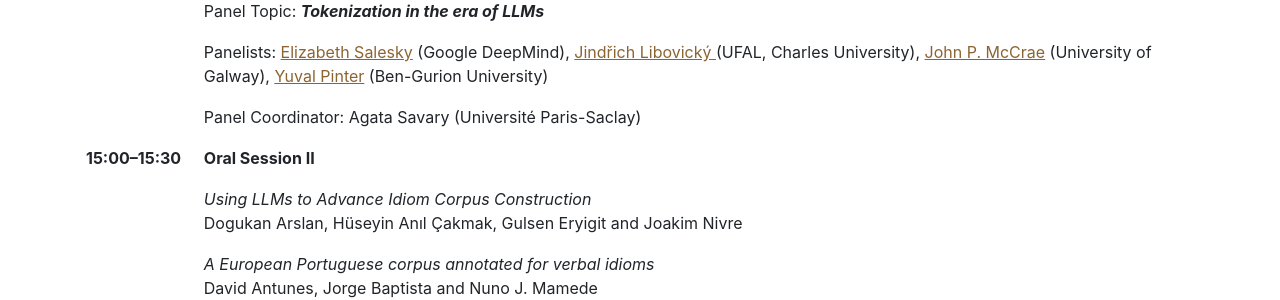
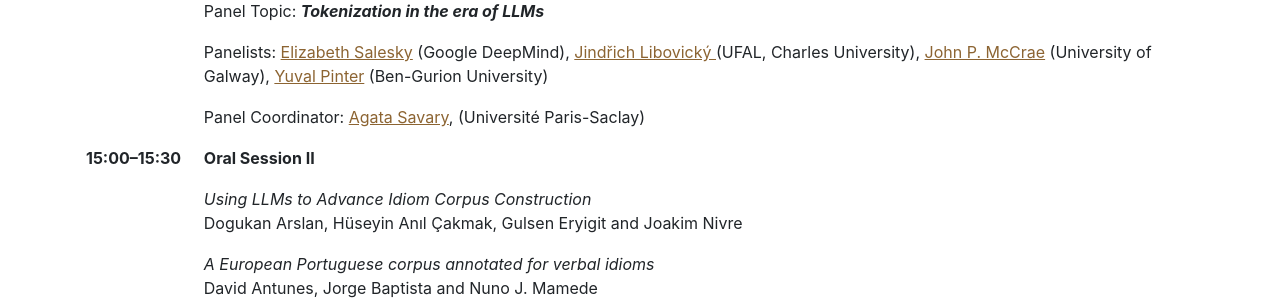
Before and after one commit to multiword/multiword.github.io, a Jekyll site: the page built from mwe2025/index.md, in a window 1280 px wide and 900 px high, scrolled down 1429 px. Shown: the part 153-453 px from the top of the window. Built offline with Jekyll 4.4.1, drawn with Linux system fonts in a browser that asks for light colours; comment, search, counter and statistics services are not loaded; part of the change alters nothing that is shown.

```diff
--- a/mwe2025/index.md
+++ b/mwe2025/index.md
@@ -142,7 +142,7 @@ TBD
     Panelists: <a href="https://esalesky.github.io/">Elizabeth Salesky</a> (Google DeepMind), <a href="https://ufal.mff.cuni.cz/jindrich-libovicky"> Jindřich Libovický </a> (UFAL, Charles University), <a href="https://john.mccr.ae/">John P. McCrae</a> (University of Galway), <a href="https://scholar.google.com/citations?user=aYAcXccAAAAJ&hl=en">Yuval Pinter</a> (Ben-Gurion University)
   </td></tr>
   <tr><td></td><td>
-    Panel Coordinator: Agata Savary (Université Paris-Saclay)
+    Panel Coordinator: <a href="https://perso.limsi.fr/savary/">Agata Savary</a>, (Université Paris-Saclay)
   </td></tr>
 
   <tr><th>15:00–15:30</th><th>Oral Session II</th></tr>
```
